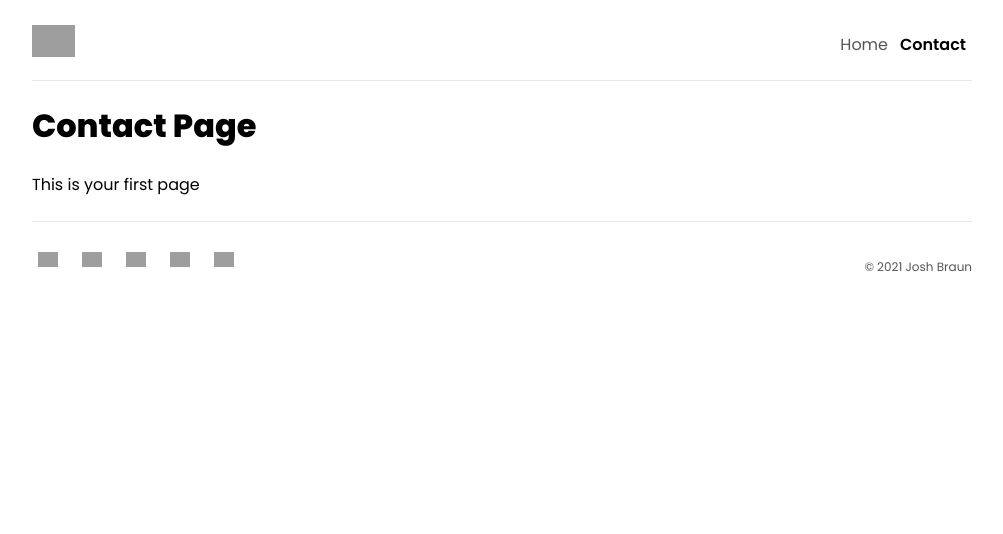
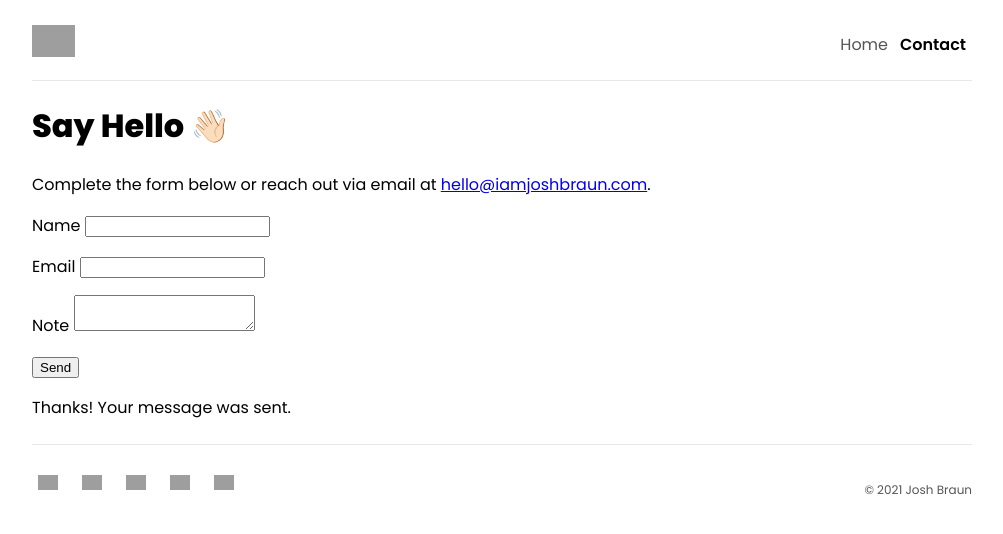
Before and after one commit to braunjj/iamjoshbraun, a Gatsby site: page /contact in a window 1280 px wide. Shown: the whole page, without its empty margins (138-1141 px from the left). Built offline with nearby package versions, Linux system fonts and the light colour scheme; Gatsby itself is replaced by a stand-in of ours; grey boxes are pictures that could not be loaded.

Commit message:
Added OG tags to site Helmet

```diff
--- a/src/components/layout.js
+++ b/src/components/layout.js
@@ -16,6 +16,30 @@ export default class Layout extends Component {
         <Helmet>
             <meta charSet="utf-8" />
             <title>{this.props.pageTitle}</title>
+            <meta
+              name="viewport"
+              content="width=device-width, initial-scale=1, minimum-scale=1.0, maximum-scale=1.0, minimal-ui"
+            />
+            <meta property="og:url" content="https://iamjoshbraun.com" />
+            <meta property="og:title" content="Josh Braun" />
+            <meta
+              property="og:image"
+              content="https://iamjoshbraun.netlify.app/files/assets/og-image.jpg"
+            />
+            <meta property="og:description" content="I’m a product designer based in NYC. I’m
+            currently designing machine learning business process automation tools." />
+
+            <meta name="twitter:card" content="summary_large_image" />
+            <meta name="twitter:site" content="@iamjoshbraun" />
+            <meta name="twitter:creator" content="@iamjoshbraun" />
+            <meta name="twitter:title" content="Josh Braun" />
+            <meta name="twitter:description" content="I’m a product designer based in NYC. I’m
+            currently designing machine learning business process automation tools." />
+            <meta
+              name="twitter:image"
+              content="https://iamjoshbraun.netlify.app/files/assets/twitter-card.jpg"
+            />
+
         </Helmet>
 
         <Header />
--- a/src/pages/contact.js
+++ b/src/pages/contact.js
@@ -8,9 +8,25 @@ export default class Home extends Component {
 
   render() {
     return (
-      <Layout pageTitle="Contact">
-        <h1>Contact Page</h1>
-        <p>This is your first page</p>
+      <Layout pageTitle="Contact – Josh Braun">
+        <h1>Say Hello 👋🏻</h1>
+        <p>Complete the form below or reach out via email at <a href="mailto:hello@iamjoshbraun.com">hello@iamjoshbraun.com</a>.</p>
+
+        <form name="contact" netlify action="contact#success">
+        <p>
+          <label>Name <input tabindex="1" type="text" name="name" /></label>
+        </p>
+        <p>
+          <label>Email <input tabindex="2" type="email" name="email" /></label>
+        </p>
+        <p>
+          <label>Note <textarea tabindex="3" name="note"/></label>
+        </p>
+        <p>
+          <button id="send" tabindex="4" type="submit">Send</button>
+        </p>
+      </form>
+      <p id="success_message" className="hidden">Thanks! Your message was sent.</p>
       </Layout>
       )
     }
```
